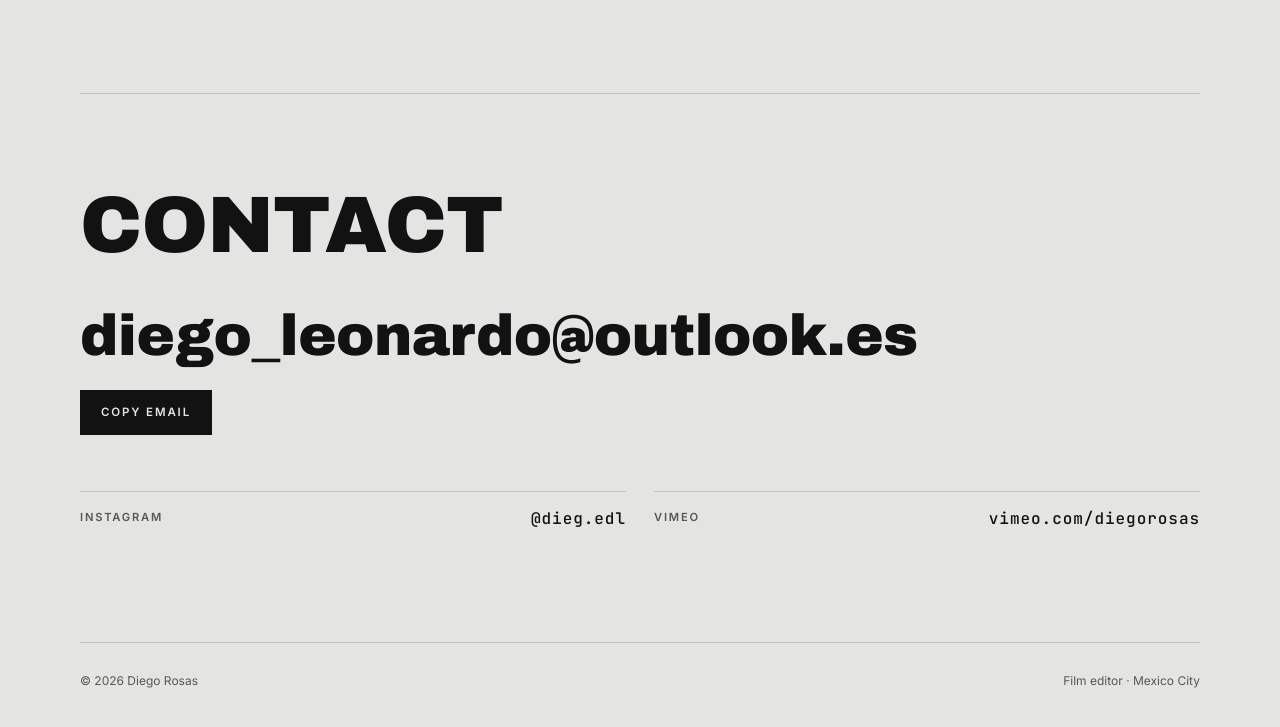
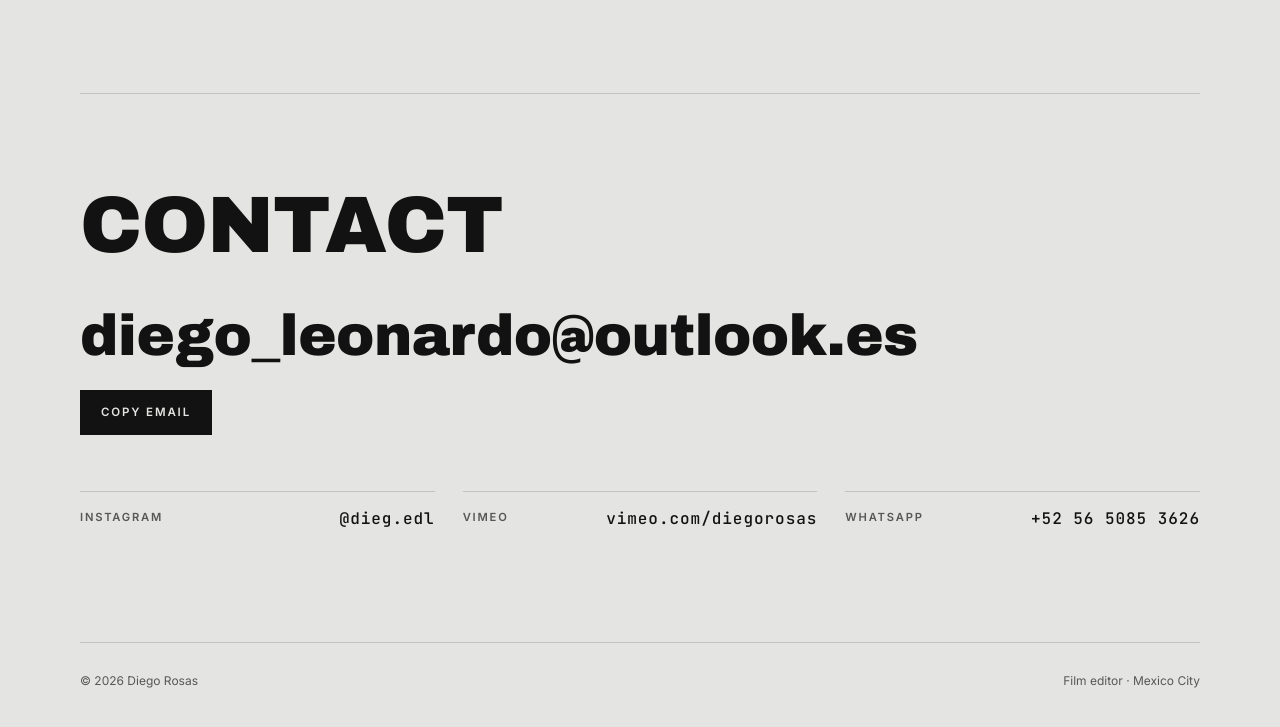
Before and after one commit to diegoedl/diegoedl.github.io, a plain HTML site: page index.html in a window 1280 px wide. Shown: the part 3489-4216 px from the top of the page. Drawn offline with Linux system fonts and the light colour scheme; a web font is replaced by a local one.

Commit message:
Add files via upload

```diff
--- a/index.html
+++ b/index.html
@@ -479,6 +479,7 @@
       <ul class="links">
         <li><a href="https://www.instagram.com/dieg.edl" target="_blank" rel="noopener"><span>Instagram</span><span class="mono">@dieg.edl</span></a></li>
         <li><a href="https://vimeo.com/diegorosas" target="_blank" rel="noopener"><span>Vimeo</span><span class="mono">vimeo.com/diegorosas</span></a></li>
+        <li><a href="https://wa.me/525650853626" target="_blank" rel="noopener"><span>WhatsApp</span><span class="mono">+52 56 5085 3626</span></a></li>
       </ul>
     </section>
   </main>
```
